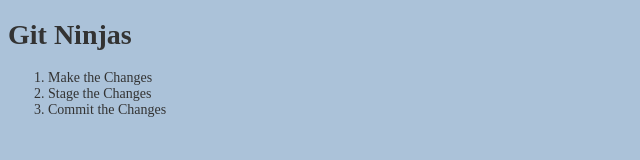
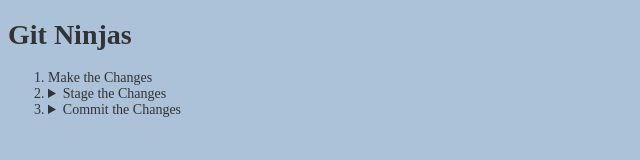
Before and after one commit to richardayikwei/git-ninjas, a plain HTML site: page index.html in a window 1280 px wide. Shown: the full height of the page, 0-640 px from the left. Drawn offline with Linux system fonts and the light colour scheme.

Commit message:
adding a details tag

```diff
--- a/index.html
+++ b/index.html
@@ -13,8 +13,16 @@
 
     <ol>
         <li>Make the Changes</li>
-        <li>Stage the Changes</li>
-        <li>Commit the Changes</li>
+        <li>
+            <details>
+                <summary>Stage the Changes</summary>
+                <p>Command: git add "changes"</p>
+            </details>
+        </li>
+        <li><details>
+            <summary>Commit the Changes</summary>
+            <p>Command: git commit -m "commit message"</p>
+        </details></li>
     </ol>
 </body>
 
```
